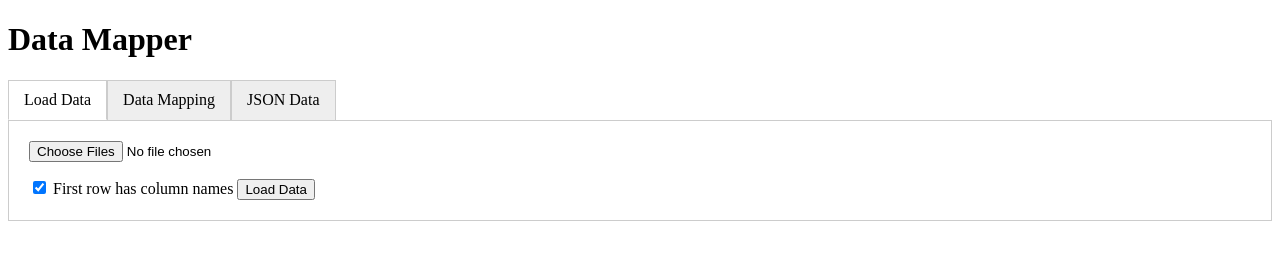
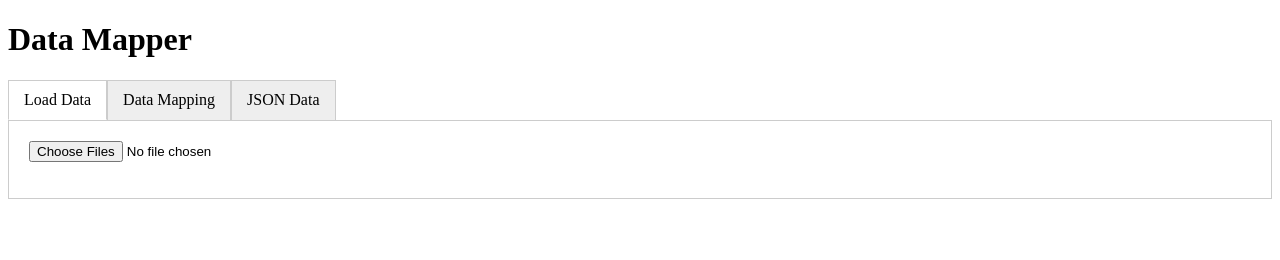
Before and after one commit to jonathanvajda/potential-journey, a plain HTML site: page index.html in a window 1280 px wide. Drawn offline with nearby package versions, Linux system fonts and the light colour scheme.

Commit message:
revert changes

```diff
--- a/index.html
+++ b/index.html
@@ -17,22 +17,15 @@
         <div id="load" class="tab-pane active">
             <input type="file" id="fileInput" multiple accept=".xlsx, .csv, .tsv">
             <ul id="fileList"></ul>
-            <div id="loadOptions">
-                <input type="checkbox" id="hasHeaders" checked>
-                <label for="hasHeaders">First row has column names</label>
-                <button id="loadButton">Load Data</button>
-            </div>
-            <div id="dataTable"></div>
-        </div>
+            <div id="dataTable"></div>  </div>
         <div id="mapping" class="tab-pane">
-            <div id="mappingContainer"></div>
-        </div>
+            <div id="mappingContainer"></div> </div>
         <div id="json" class="tab-pane">
-            <pre id="jsonDataDisplay"></pre>
-        </div>
+            <pre id="jsonDataDisplay"></pre> </div>
     </div>
 
-    <script src="https://unpkg.com/xlsx/dist/xlsx.full.min.js"></script> <script src="https://cdn.jsdelivr.net/npm/papaparse@5.4.1/papaparse.min.js"></script>
+    <script src="https://unpkg.com/xlsx/dist/xlsx.full.min.js"></script>
+    <script src="https://cdn.jsdelivr.net/npm/papaparse@5.4.1/papaparse.min.js"></script>
     <script src="script.js"></script>
 </body>
 </html>
```
